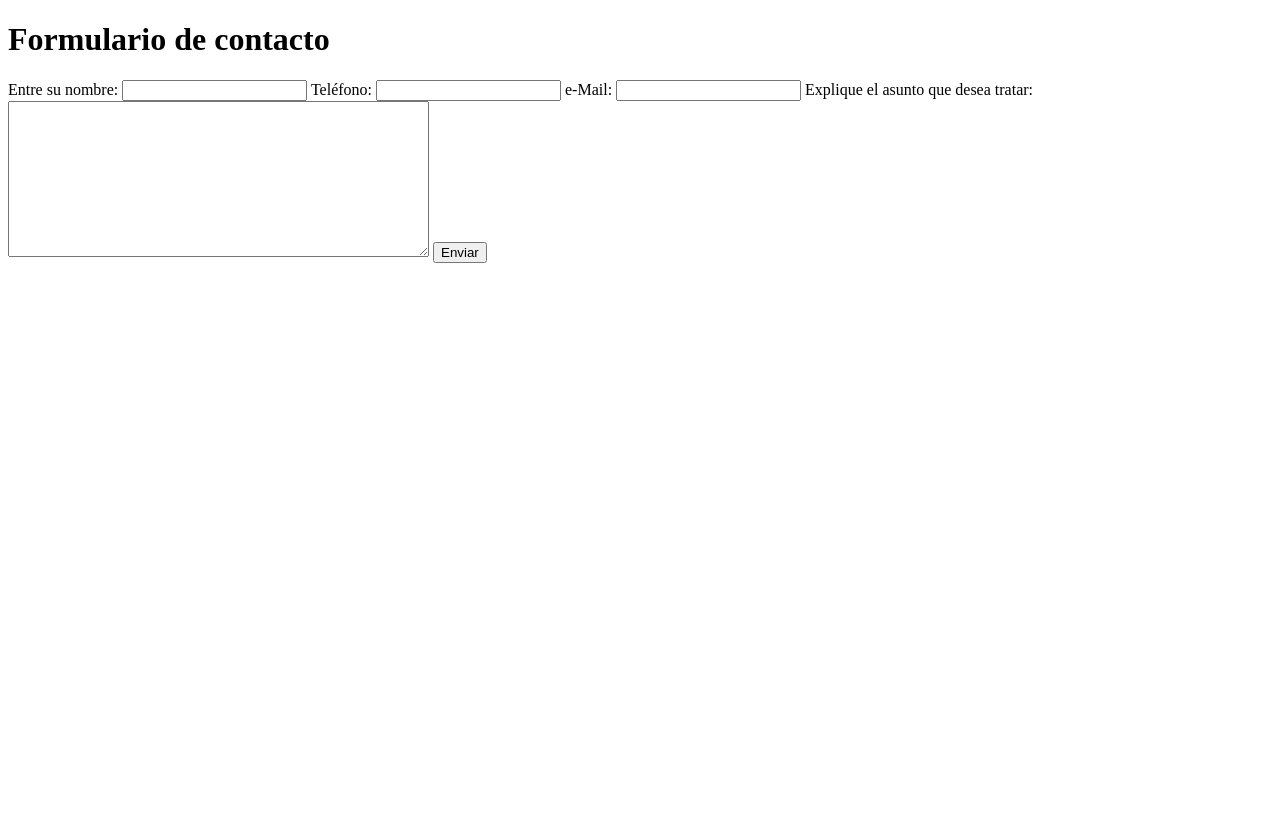
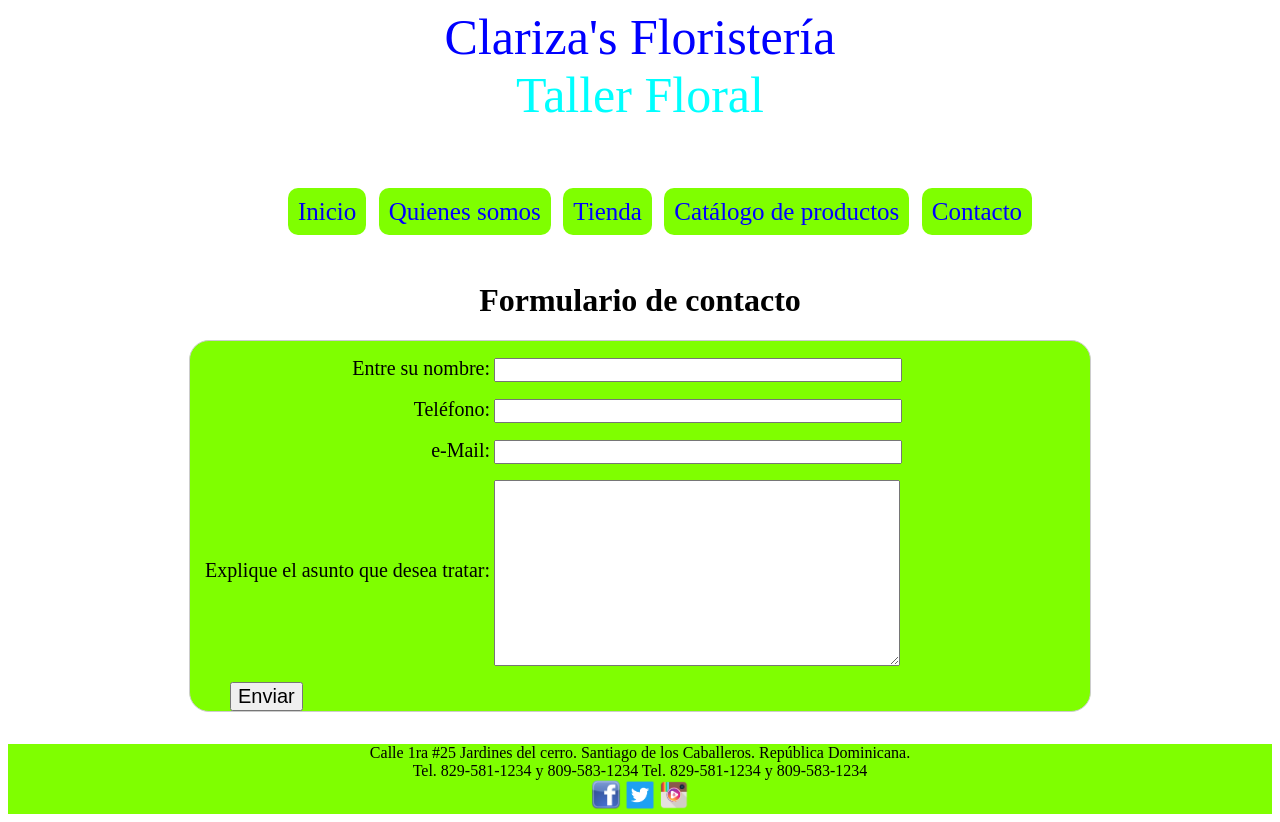
Before and after one commit to crp15/floristeria, a website: page public_html/formulario.html in a window 1280 px wide. Before the commit the page ends 800 px from the top, so only its background shows below. Drawn offline with Linux system fonts and the light colour scheme.

Commit message:
Dando estilos al formulario e incorporando enlaces.

```diff
--- /dev/null
+++ b/public_html/css/estiloform.css
@@ -0,0 +1,49 @@
+/*
+To change this license header, choose License Headers in Project Properties.
+To change this template file, choose Tools | Templates
+and open the template in the editor.
+*/
+/*
+    Created on : Jul 14, 2017, 7:03:11 PM
+    Author     : c.rosario
+*/
+
+form{
+    /*Para centrar el formulario y poner color de fondo*/
+    margin: 0 auto;
+    width:900px;
+    background:  chartreuse;
+    /*Pondremos un borde*/
+    border: 1px solid #CCC;
+    border-radius: 20px;
+     margin-bottom: 2em;
+}
+form div{/*Poner espacio entre los elementos*/
+    margin-top: 1em;
+
+}
+label{/*para aseguranos que todos los labels tenga el mismo ancho*/
+    display:inline-block;
+    width:300px;
+    text-align: right;
+    font-size: 20px;
+}
+input, textarea{
+    width:400px;
+    font: 1em sans-serif;
+}
+/*Aplicamos, a traves de la pseudoclase :focus, un estuilo diferente al elemento activo*/
+input:focus, textarea:focus {
+    border: 2px solid #000;
+    background: #F3F3F3;
+}
+textarea{
+    vertical-align: middle;
+}
+button{
+    margin-left: 2em;
+    font-size: 20px;
+}
+h1{
+    text-align:  center;
+}
--- a/public_html/css/estilos.css
+++ b/public_html/css/estilos.css
@@ -46,3 +46,16 @@ and open the template in the editor.
    #pie img{
        width: 30px;
    }
+   /*Aqui estamos definiendo el mismo color y tamano de letra para los enlaces*/
+   a:link, a:visited {
+       font-size: 25px;
+    background: chartreuse;
+    text-decoration: none;
+   }
+   a:hover{
+       background:blue;
+       color: chartreuse;
+   }
+   #menu ul li:hover{
+       background:blue;
+   }
--- a/public_html/formulario.html
+++ b/public_html/formulario.html
@@ -9,26 +9,55 @@ and open the template in the editor.
         <title>Formulario de contacto</title>
         <meta charset="UTF-8">
         <meta name="viewport" content="width=device-width, initial-scale=1.0">
+        <link rel="stylesheet" type="text/css" href="css/estilos.css">
+        <link rel="stylesheet" type="text/css" href="css/estiloform.css">
     </head>
     <body>
         <div>
+           <div id="cabecera">
+            Clariza's Floristería</br>
+            <span>Taller Floral</span>
+      <div id="menu">
+        <ul>
+            <li><a href="index.html"> Inicio</a></li>
+            <li> Quienes somos</li>
+            <li> Tienda</li>
+            <li> Catálogo de productos</li>
+            <li>Contacto </li>
+        </ul>
+        </div>
+        </div>
+
             <h1> Formulario de contacto</h1>
             <form>
+                <div>
                 <label for="nombre"> Entre su nombre:</label>
                 <input type="text" id="nombre"/>
-
+                </div>
+                 <div>
                 <label for="telefono"> Teléfono:</label>
                 <input type="text" id="telefono"/>
-
+                  </div>
+                 <div>
                 <label for="correo"> e-Mail:</label>
                 <input type="text" id="correo"/>
-
+                  </div>
+                 <div>
                 <label for="asunto"> Explique el asunto que desea tratar:</label>
                 <textarea id="asunto" cols="50" rows="10"> </textarea>
+                   </div>
+                <div>
                 <button type="submit"> Enviar</button>
+                  </div>
             </form>
 
-
+        <div id="pie">
+            Calle 1ra #25 Jardines del cerro. Santiago de los Caballeros. República Dominicana.        </br>    Tel. 829-581-1234 y 809-583-1234
+ Tel. 829-581-1234 y 809-583-1234</br>
+            <img src="imagenes/img2.png"/>
+            <img src="imagenes/img3.png"/>
+            <img src="imagenes/img4.png"/>
+        </div>
         </div>
     </body>
 </html>
```
Also changed, not shown: public_html/index.html (+1 -1 lines).
